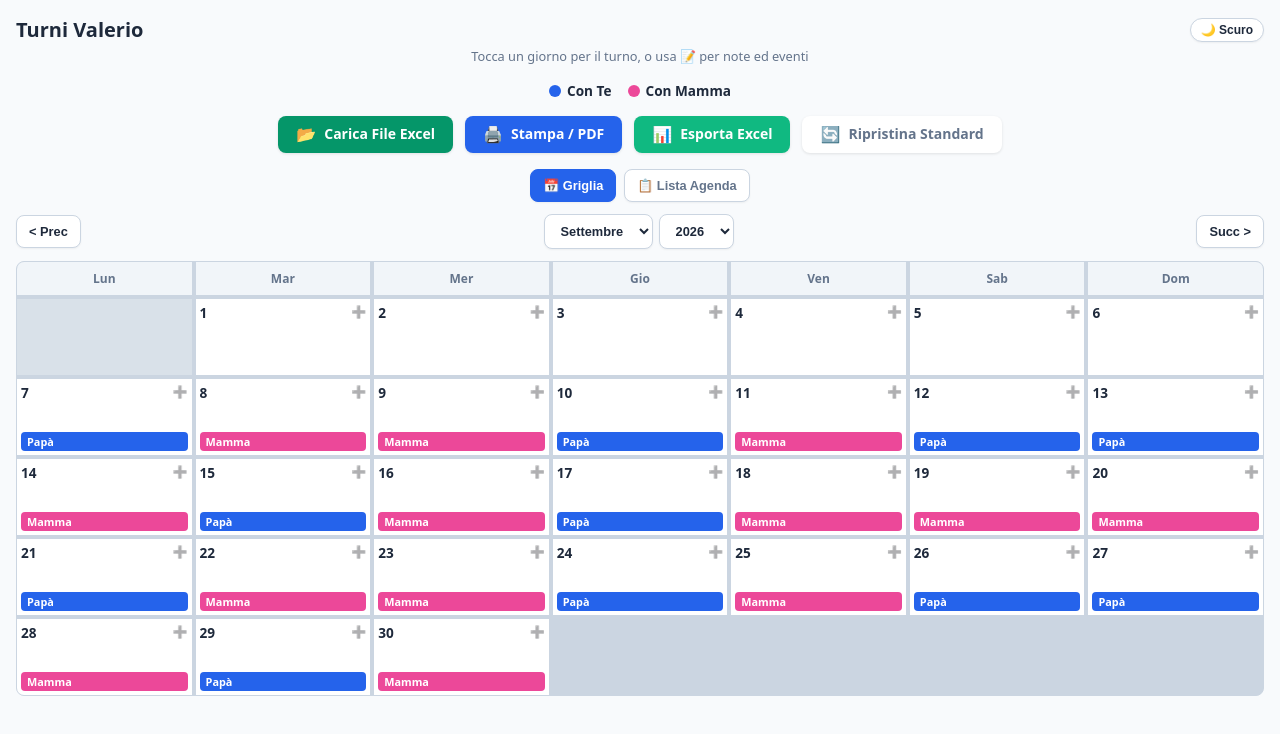
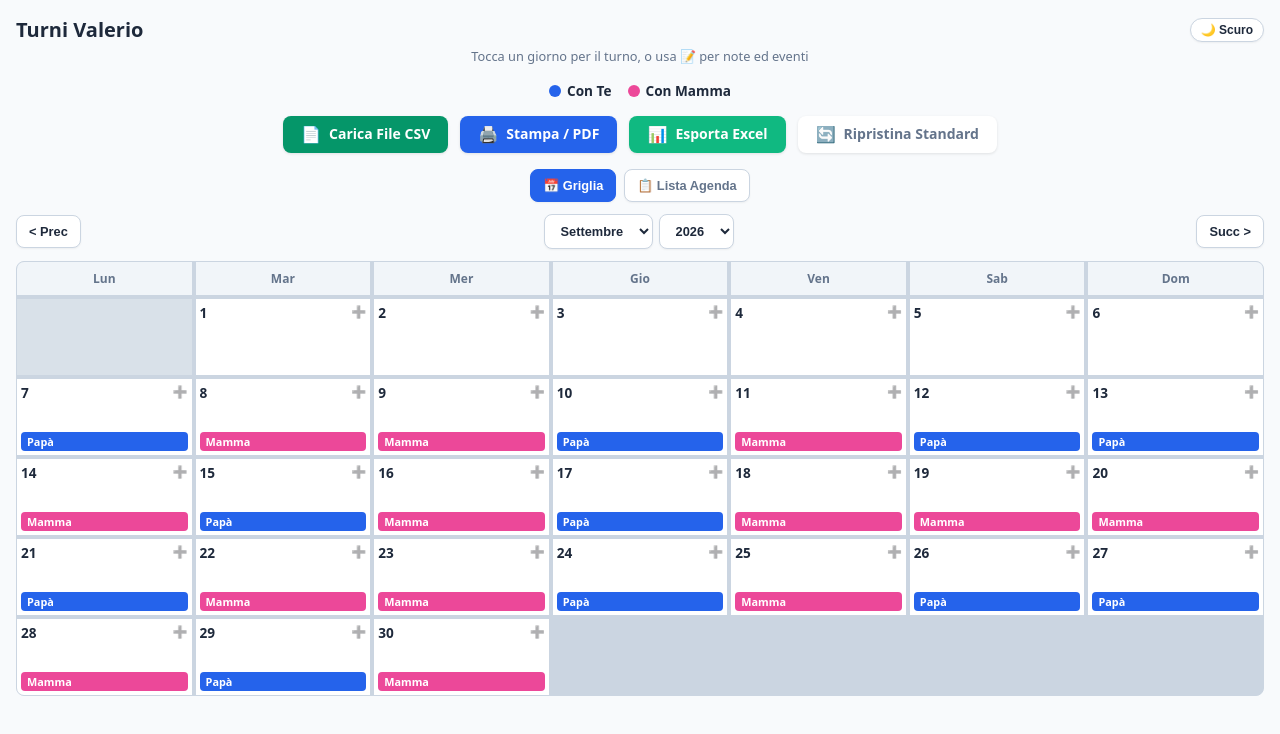
Before and after one commit to maxiano/organizzazioneValerio, a plain HTML site: page index.html in a window 1280 px wide. Drawn offline with Linux system fonts and the light colour scheme; no server answers.

Commit message:
Update index.html

```diff
--- a/index.html
+++ b/index.html
@@ -37,10 +37,10 @@
   </div>
 
  <div class="action-buttons">
-  <label for="excelInput" class="btn btn-import">
-    <span class="btn-icon">📂</span>
-    <span>Carica File Excel</span>
-    <input type="file" id="excelInput" accept=".xlsx, .xls" onchange="importFromExcel(event)">
+<label for="csvInput" class="btn btn-import">
+    <span class="btn-icon">📄</span>
+    <span>Carica File CSV</span>
+    <input type="file" id="csvInput" accept=".csv" onchange="importFromCSV(event)">
   </label>
 
   <button type="button" class="btn btn-print" onclick="window.print()">
```
